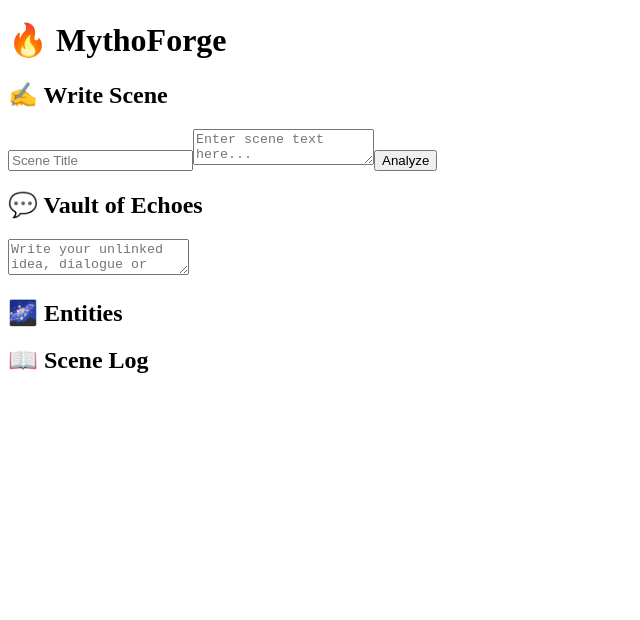
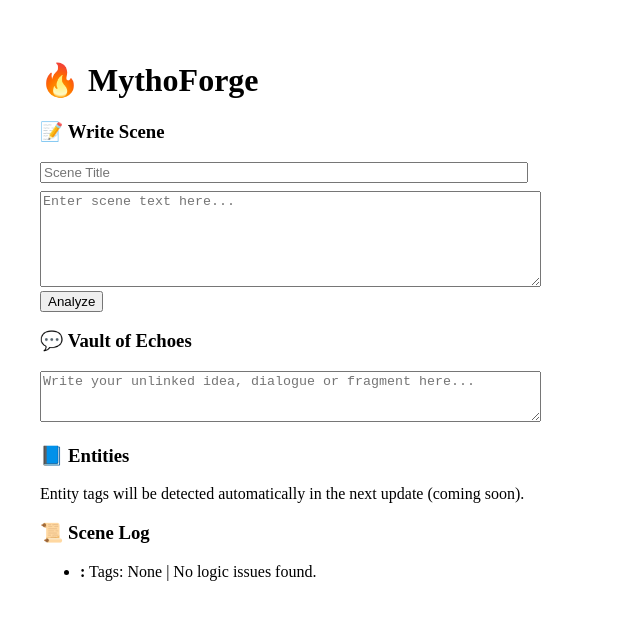
Before and after one commit to rijuritwik/mythoforge, a React (Vite) app: page / in a window 1280 px wide. Both pictures are taken after a click on the button "Analyze". Shown: the top 620 px of the page, without its empty margins (0-640 px from the left). Built offline with nearby package versions, Linux system fonts and the light colour scheme.

Commit message:
Update MythoForge.jsx
Add logic checker and auto-tagging

```diff
--- a/src/MythoForge.jsx
+++ b/src/MythoForge.jsx
@@ -1,126 +1,83 @@
 import React, { useState } from 'react';
 
-const MythoForge = () => {
-  const [entities, setEntities] = useState([]);
-  const [scenes, setScenes] = useState([]);
-  const [newScene, setNewScene] = useState({ title: '', text: '' });
-  const [vault, setVault] = useState([]);
-  const [feedback, setFeedback] = useState([]);
+export default function MythoForge() {
+  const [sceneTitle, setSceneTitle] = useState('');
+  const [sceneText, setSceneText] = useState('');
+  const [untagged, setUntagged] = useState('');
+  const [log, setLog] = useState([]);
 
-  const addVaultItem = (content, type) => {
-    setVault(prev => [...prev, { content, type, linkedTo: null }]);
+  const logicChecker = (text) => {
+    const contradictions = [];
+    if (text.includes('pulled his gun') && text.includes('only had a sword')) {
+      contradictions.push('❗ Contradiction: Character pulled a gun but was earlier described with only a sword.');
+    }
+    return contradictions;
   };
 
-  const addEntity = (name, type, items = [], tags = []) => {
-    setEntities(prev => [...prev, {
-      id: Date.now(),
-      name,
-      type,
-      items: new Set(items.map(i => i.toLowerCase())),
-      tags,
-      history: [],
-      mergedFrom: [],
-      mergedInto: null,
-    }]);
-  };
-
-  const mergeEntities = (id1, id2, newName) => {
-    const e1 = entities.find(e => e.id === id1);
-    const e2 = entities.find(e => e.id === id2);
-    const newEntity = {
-      id: Date.now(),
-      name: newName,
-      type: 'merged',
-      items: new Set([...e1.items, ...e2.items]),
-      tags: [...e1.tags, ...e2.tags],
-      history: [...e1.history, ...e2.history],
-      mergedFrom: [e1.name, e2.name],
-      mergedInto: null
-    };
-    const updated = entities.map(e => {
-      if (e.id === id1 || e.id === id2) return { ...e, mergedInto: newName };
-      return e;
-    });
-    setEntities([...updated, newEntity]);
+  const autoTags = (text) => {
+    const tags = [];
+    if (text.match(/Kalqui|Shilpragyā|Exspiravit/)) tags.push('Character');
+    if (text.match(/sword|gun|orb|Kalsyū|Hiraṇyagarbha/)) tags.push('Object');
+    if (text.match(/Janitra|Kṣaṇbindu|Echo/)) tags.push('Concept');
+    return [...new Set(tags)];
   };
 
   const analyzeScene = () => {
-    const scene = { ...newScene, notes: [] };
-    const used = new Set();
+    const contradictions = logicChecker(sceneText);
+    const tags = autoTags(sceneText);
 
-    for (const entity of entities) {
-      for (let item of entity.items) {
-        const re = new RegExp(`\b${entity.name}\b.*?\b(pulled|used|wielded|fired).*?\b(\w+)`, 'gi');
-        let match;
-        while ((match = re.exec(scene.text))) {
-          const mentioned = match[2].toLowerCase();
-          if (!entity.items.has(mentioned)) {
-            scene.notes.push(`⚠️ ${entity.name} used untracked item: "${mentioned}"`);
-          }
-          used.add(mentioned);
-        }
-      }
-    }
-    setScenes(prev => [...prev, scene]);
-    setFeedback(scene.notes);
-    setNewScene({ title: '', text: '' });
+    const entry = {
+      title: sceneTitle,
+      summary: `Tags: ${tags.join(', ') || 'None'} | ${contradictions.length ? contradictions.join(' ') : 'No logic issues found.'}`
+    };
+
+    setLog([entry, ...log]);
+    setSceneTitle('');
+    setSceneText('');
   };
 
   return (
-    <div className="p-6 space-y-6 text-white bg-gray-900 min-h-screen">
-      <h1 className="text-3xl font-bold">🔥 MythoForge</h1>
+    <div style={{ padding: '2rem', fontFamily: 'serif' }}>
+      <h1>🔥 MythoForge</h1>
 
-      <div className="bg-gray-800 p-4 rounded">
-        <h2 className="text-xl mb-2">✍️ Write Scene</h2>
-        <input type="text" placeholder="Scene Title" className="p-2 w-full mb-2 text-black" value={newScene.title} onChange={e => setNewScene({ ...newScene, title: e.target.value })} />
-        <textarea placeholder="Enter scene text here..." className="p-2 w-full h-32 text-black" value={newScene.text} onChange={e => setNewScene({ ...newScene, text: e.target.value })}></textarea>
-        <button onClick={analyzeScene} className="mt-2 bg-indigo-600 px-4 py-2 rounded">Analyze</button>
-        {feedback.length > 0 && (
-          <ul className="mt-3 text-red-400 list-disc pl-6">
-            {feedback.map((f, i) => <li key={i}>{f}</li>)}
-          </ul>
-        )}
-      </div>
+      <h3>📝 Write Scene</h3>
+      <input
+        placeholder="Scene Title"
+        value={sceneTitle}
+        onChange={(e) => setSceneTitle(e.target.value)}
+        style={{ width: '40%', marginBottom: '0.5rem' }}
+      />
+      <br />
+      <textarea
+        placeholder="Enter scene text here..."
+        value={sceneText}
+        onChange={(e) => setSceneText(e.target.value)}
+        rows={6}
+        cols={60}
+      />
+      <br />
+      <button onClick={analyzeScene}>Analyze</button>
 
-      <div className="bg-gray-800 p-4 rounded">
-        <h2 className="text-xl mb-2">💬 Vault of Echoes</h2>
-        <textarea placeholder="Write your unlinked idea, dialogue or fragment..." className="p-2 w-full h-24 text-black" onBlur={e => addVaultItem(e.target.value, 'fragment')}></textarea>
-        <ul className="mt-3 list-disc pl-6">
-          {vault.map((v, i) => <li key={i}>🕯️ {v.content}</li>)}
-        </ul>
-      </div>
+      <h3>💬 Vault of Echoes</h3>
+      <textarea
+        placeholder="Write your unlinked idea, dialogue or fragment here..."
+        value={untagged}
+        onChange={(e) => setUntagged(e.target.value)}
+        rows={3}
+        cols={60}
+      />
 
-      <div className="bg-gray-800 p-4 rounded">
-        <h2 className="text-xl mb-2">🌌 Entities</h2>
-        <ul className="space-y-2">
-          {entities.map(e => (
-            <li key={e.id} className="border-b border-gray-700 pb-2">
-              <strong>{e.name}</strong> ({e.type})
-              {e.mergedFrom.length > 0 && <div className="text-sm">🧬 Merged from: {e.mergedFrom.join(" + ")}</div>}
-              {e.mergedInto && <div className="text-sm">🔁 Merged into: {e.mergedInto}</div>}
-              <div className="text-sm">🧰 Items: {[...e.items].join(", ")}</div>
-              <div className="text-sm">🏷️ Tags: {e.tags.join(", ")}</div>
-            </li>
-          ))}
-        </ul>
-      </div>
+      <h3>📘 Entities</h3>
+      <p>Entity tags will be detected automatically in the next update (coming soon).</p>
 
-      <div className="bg-gray-800 p-4 rounded">
-        <h2 className="text-xl mb-2">📖 Scene Log</h2>
-        {scenes.map((s, i) => (
-          <div key={i} className="mb-4">
-            <h3 className="text-lg font-semibold">{s.title}</h3>
-            <p>{s.text}</p>
-            {s.notes && s.notes.length > 0 && (
-              <ul className="text-red-400 list-disc pl-6">
-                {s.notes.map((n, j) => <li key={j}>{n}</li>)}
-              </ul>
-            )}
-          </div>
+      <h3>📜 Scene Log</h3>
+      <ul>
+        {log.map((entry, index) => (
+          <li key={index}>
+            <strong>{entry.title}:</strong> {entry.summary}
+          </li>
         ))}
-      </div>
+      </ul>
     </div>
   );
-};
-
-export default MythoForge;
+}
```
